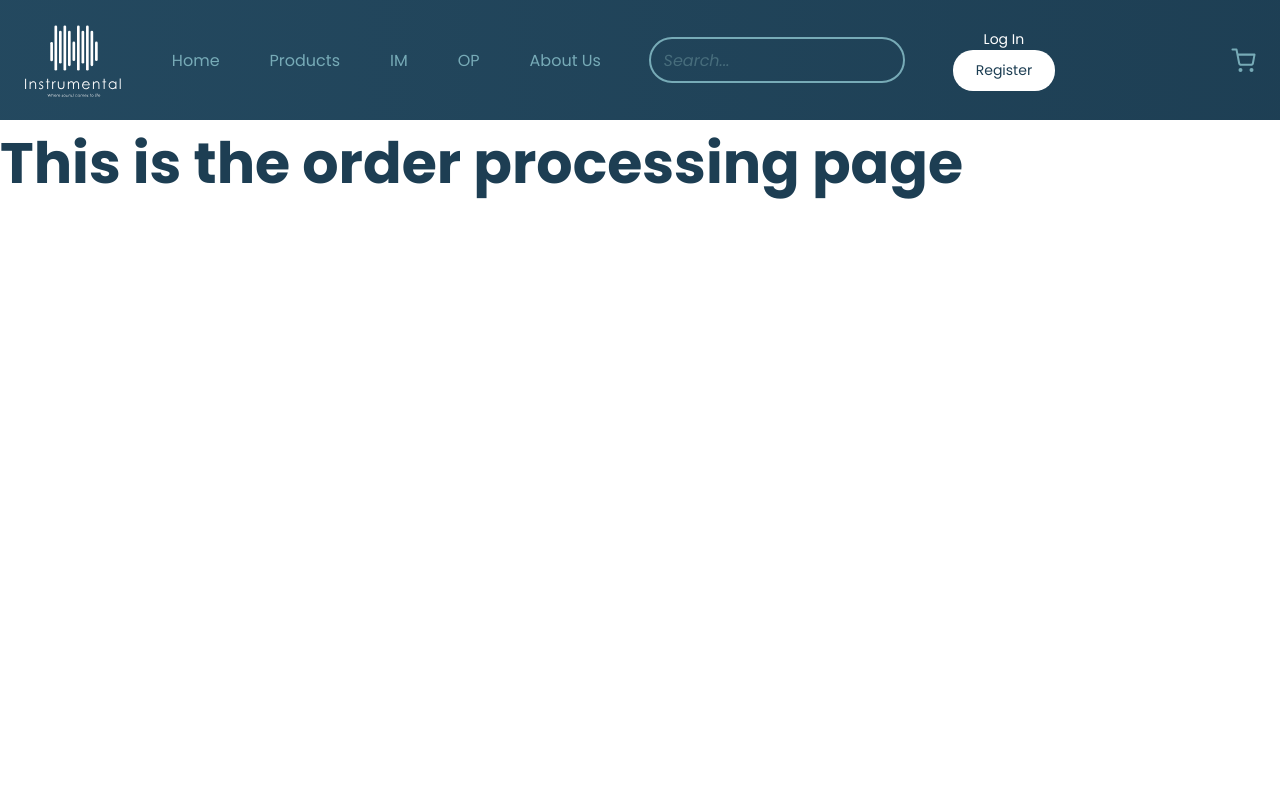
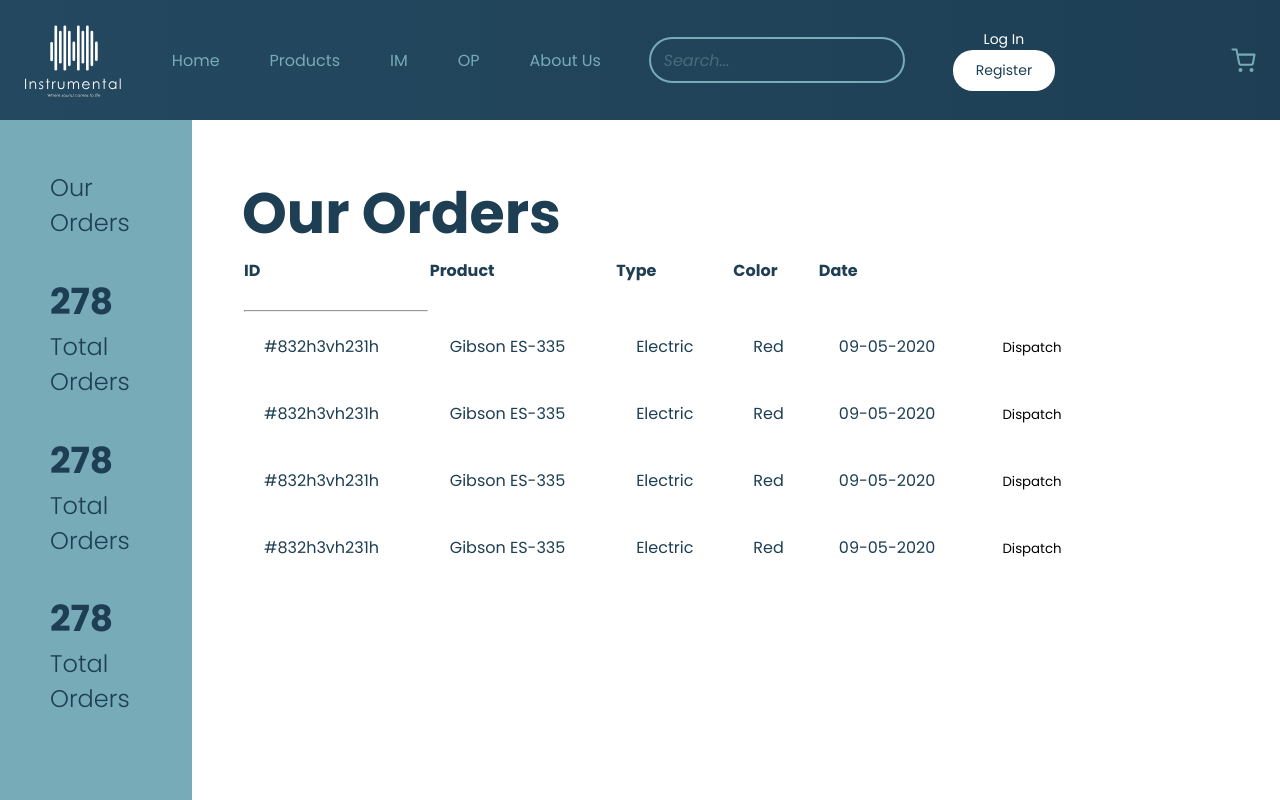
Before and after one commit to WiaanDuvenhage-200307/Instrumental, a React (Create React App) app in the folder client/: page /order-processing in a window 1280 px wide. Built offline with nearby package versions, Linux system fonts and the light colour scheme.

Commit message:
completed Order Process Page

```diff
--- a/client/src/Components/UI/Button/Button.module.scss
+++ b/client/src/Components/UI/Button/Button.module.scss
@@ -87,3 +87,13 @@
         background-color: $aqua;
     }
 }
+
+.tersiary{
+    background-color: transparent;
+    border: none;
+
+    &:hover{
+        text-decoration: underline;
+        cursor: pointer;
+    }
+}
--- a/client/src/Pages/InventoryManagement.jsx
+++ b/client/src/Pages/InventoryManagement.jsx
@@ -74,8 +74,6 @@ export default function InventoryManagement() {
                 <Chart/>
             </div>
         </div>
-
-        <Footer/>
     </div>
   )
 }
--- a/client/src/Pages/OrderProcessing.jsx
+++ b/client/src/Pages/OrderProcessing.jsx
@@ -1,6 +1,8 @@
 import React, {useEffect} from 'react';
 import style from './OrderProcessing.module.scss';
 import Nav from '../Components/UI/Nav/Nav';
+import Footer from '../Components/UI/Footer/Footer';
+import Button from '../Components/UI/Button/Button';
 
 export default function OrderProcessing() {
 
@@ -9,9 +11,81 @@ export default function OrderProcessing() {
      }, [])
 
   return (
-    <div className={style.container}>
+        <div className={style.container}>
         <Nav/>
-        <h2>This is the order processing page</h2>
+
+        <div className={style.pageContent}>
+            <div className={style.left}>
+                <h4 className={style.leftHeading}>Our Orders</h4>
+                <div className={style.ordersSummaryGroup}>
+
+                    <div className={style.itemGroup}>
+                        <h3>278</h3>
+                        <h4 className={style.itemDesc}>Total Orders</h4>
+                    </div>
+
+                    <div className={style.itemGroup}>
+                        <h3>278</h3>
+                        <h4 className={style.itemDesc}>Total Orders</h4>
+                    </div>
+
+                    <div className={style.itemGroup}>
+                        <h3>278</h3>
+                        <h4 className={style.itemDesc}>Total Orders</h4>
+                    </div>
+
+                </div>
+
+
+            </div>
+            <div className={style.right}>
+                <h2>Our Orders</h2>
+                <table className={style.table}>
+                    <thead>
+                        <th>ID</th>
+                        <th>Product</th>
+                        <th>Type</th>
+                        <th>Color</th>
+                        <th>Date</th>
+                    </thead>
+                    <br />
+                    <hr />
+                    <tr>
+                        <td>#832h3vh231h</td>
+                        <td>Gibson ES-335</td>
+                        <td>Electric</td>
+                        <td>Red</td>
+                        <td>09-05-2020</td>
+                        <td className={style.flexCol}><Button type="tersiary" text="Dispatch"/></td>
+                    </tr>
+                    <tr>
+                        <td>#832h3vh231h</td>
+                        <td>Gibson ES-335</td>
+                        <td>Electric</td>
+                        <td>Red</td>
+                        <td>09-05-2020</td>
+                        <td className={style.flexCol}><Button type="tersiary" text="Dispatch"/></td>
+                    </tr>
+                    <tr>
+                        <td>#832h3vh231h</td>
+                        <td>Gibson ES-335</td>
+                        <td>Electric</td>
+                        <td>Red</td>
+                        <td>09-05-2020</td>
+                        <td className={style.flexCol}><Button type="tersiary" text="Dispatch"/></td>
+                    </tr>
+                    <tr>
+                        <td>#832h3vh231h</td>
+                        <td>Gibson ES-335</td>
+                        <td>Electric</td>
+                        <td>Red</td>
+                        <td>09-05-2020</td>
+                        <td className={style.flexCol}><Button type="tersiary" text="Dispatch"/></td>
+                    </tr>
+
+                </table>
+            </div>
+        </div>
     </div>
   )
 }
--- a/client/src/Pages/OrderProcessing.module.scss
+++ b/client/src/Pages/OrderProcessing.module.scss
@@ -1,7 +1,64 @@
 @import './../Assets/base.scss';
 
 .container{
-    h2{
-        color: $blue;
+    display: flex;
+    flex-flow: column;
+    width: 100%;
+    height: 100vh;
+    flex: 1;
+    .pageContent{
+        display: flex;
+        flex: 1;
+
+        .left{
+            display: flex;
+            flex-flow: column;
+            padding: 50px;
+            background-color: $aqua;
+            font-weight: $font-weight-thin;
+            color: $blue;
+            width: 15%;
+
+            .leftHeading{
+                font-weight: $font-weight-thin;
+            }
+
+            .ordersSummaryGroup{
+                display: flex;
+                flex-flow: column;
+                justify-content: space-evenly;
+                height: 100%;
+
+                .itemDesc{
+                    font-weight: $font-weight-thin;
+                }
+            }
+        }
+
+        .right{
+            padding: 50px;
+            width: 75%;
+            color: $blue;
+
+            .table{
+                width: 100%;
+                text-align: left;
+                padding: 0;
+
+                th{
+                    text-align: left;
+                }
+
+                tr{
+                    text-align: left;
+                    padding: 0;
+                }
+
+                td{
+                    padding: 20px;
+                    text-align: left;
+                }
+            }
+        }
     }
 }
```
